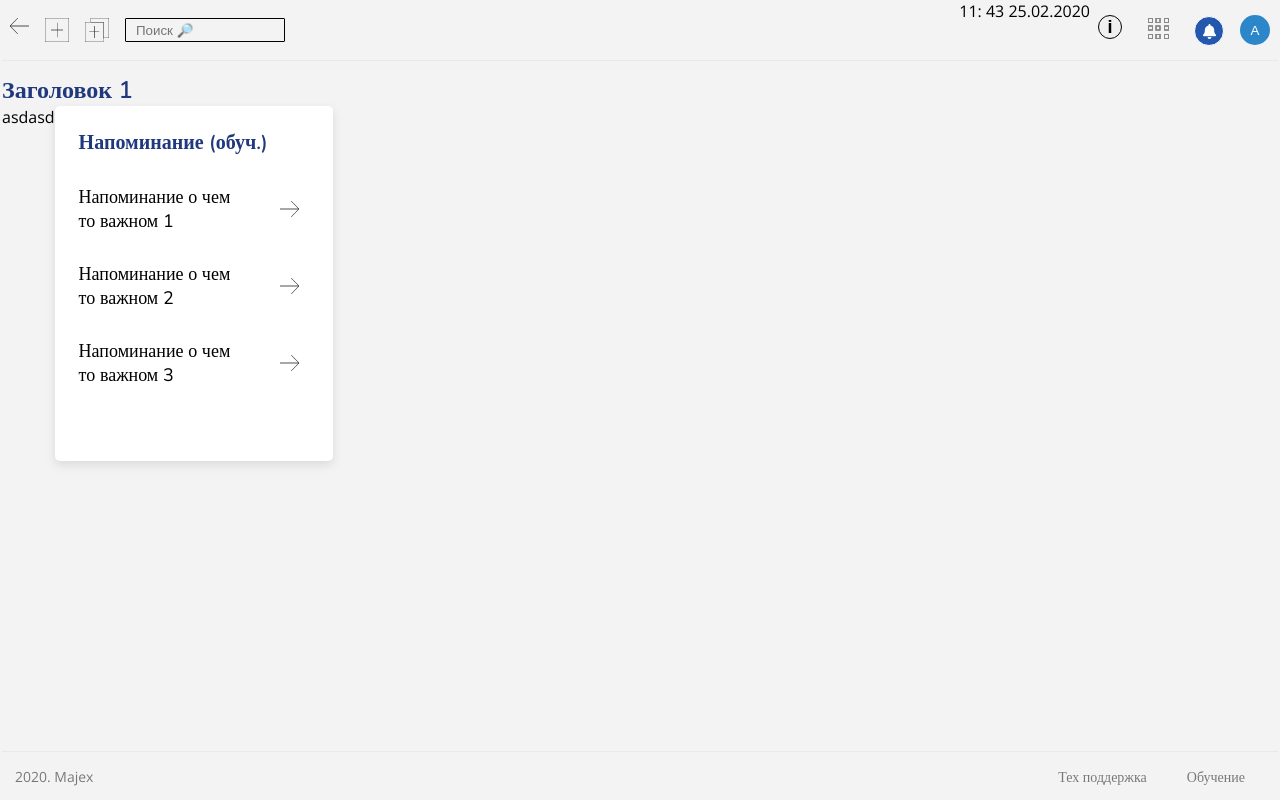
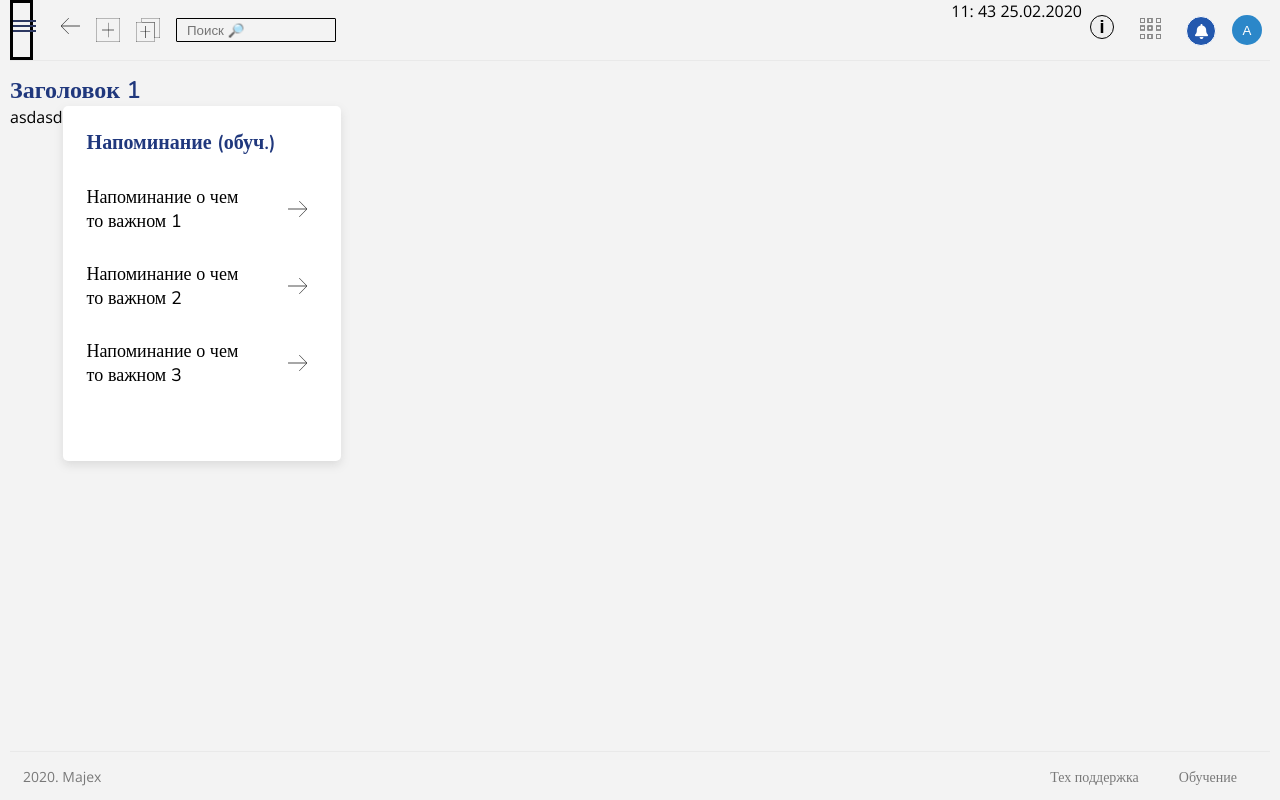
Before and after one commit to denyshoropashnyi/euvva, a plain HTML site: page index.html in a window 1280 px wide. Drawn offline with nearby package versions, Linux system fonts and the light colour scheme.

Commit message:
almost finish behavior of .toggleAsideBtn

```diff
--- a/index.html
+++ b/index.html
@@ -11,7 +11,6 @@
 
 <body>
     <div class="wrapper">
-
         <aside class="aside hidden">
             <nav class="aside-nav">
                 <div class="aside-nav__body">
@@ -87,6 +86,11 @@
         <div class="content">
             <header class="header">
                 <div class="header__item">
+                    <!-- <div class="burger show"> -->
+                    <div class="burger">
+                        <span></span>
+                    </div>
+
                     <button class="header__item--back"></button>
                     <button class="header__item--add-book"></button>
                     <button class="header__item--add-all"></button>
--- a/js/app.js
+++ b/js/app.js
@@ -4,13 +4,16 @@ const aside = document.getElementsByClassName('aside')[0];
 const subheader = document.getElementsByClassName('subheader')[0];
 const toggleAsideBtn = document.getElementsByClassName('header__item--show')[0];
 const asideNavText = document.getElementsByClassName('aside-nav__text');
+const burger = document.getElementsByClassName('burger')[0];
 
 toggleAsideBtn.addEventListener('click', toggleAsideState);
 
 function toggleAsideState() {
     aside.classList.toggle('hidden');
     subheader.classList.toggle('hidden');
-    toggleAsideBtn.classList.toggle('header__item--active');
+    toggleAsideBtn.classList.toggle('header__item--clicked');
+    burger.classList.toggle('hidden');
+    // burger.classList.toggle('show');
     for (const prop in asideNavText) {
         asideNavText[prop].classList.toggle('hidden');
     }
--- a/scss/partials/_colors.scss
+++ b/scss/partials/_colors.scss
@@ -5,3 +5,4 @@ $aside-bg-color: #2c3861;
 $content-font-color: #000000;
 $notification-bg-color: #2358ae;
 $current-user-bg-color: #2b87c9;
+$burger-color: #2c3861;
--- a/scss/styles/_0common.scss
+++ b/scss/styles/_0common.scss
@@ -16,7 +16,8 @@ body {
 .wrapper {
     height: 100%;
     display: flex;
-    margin: 0 2px;
+    // margin: 0 2px;
+    padding: 0 10px;
 }
 
 a {
@@ -51,3 +52,42 @@ h2 {
 .hidden {
     display: none;
 }
+
+// .show {
+//     display: block;
+// }
+
+.burger {
+    position: relative;
+    width: 23px;
+    height: 100%;
+    margin-right: 20px;
+    cursor: pointer;
+    z-index: 999;
+    border: 3px solid;
+
+    &::before,
+    &::after {
+        content: '';
+        background-color: $burger-color;
+        position: absolute;
+        width: 23px;
+        height: 2px;
+    }
+
+    &::before {
+        top: calc(50% - 10px);
+    }
+
+    &::after {
+        top: 50%;
+    }
+
+    span {
+        position: absolute;
+        background-color: $burger-color;
+        width: 23px;
+        height: 2px;
+        top: calc(50% - 5px);
+    }
+}
--- a/scss/styles/_2content.scss
+++ b/scss/styles/_2content.scss
@@ -70,7 +70,7 @@
         margin: 0 8px;
     }
 
-    &--active {
+    &--clicked {
         background-color: #c6c6c6;
     }
 
```
Also changed, not shown: css/main.css.
